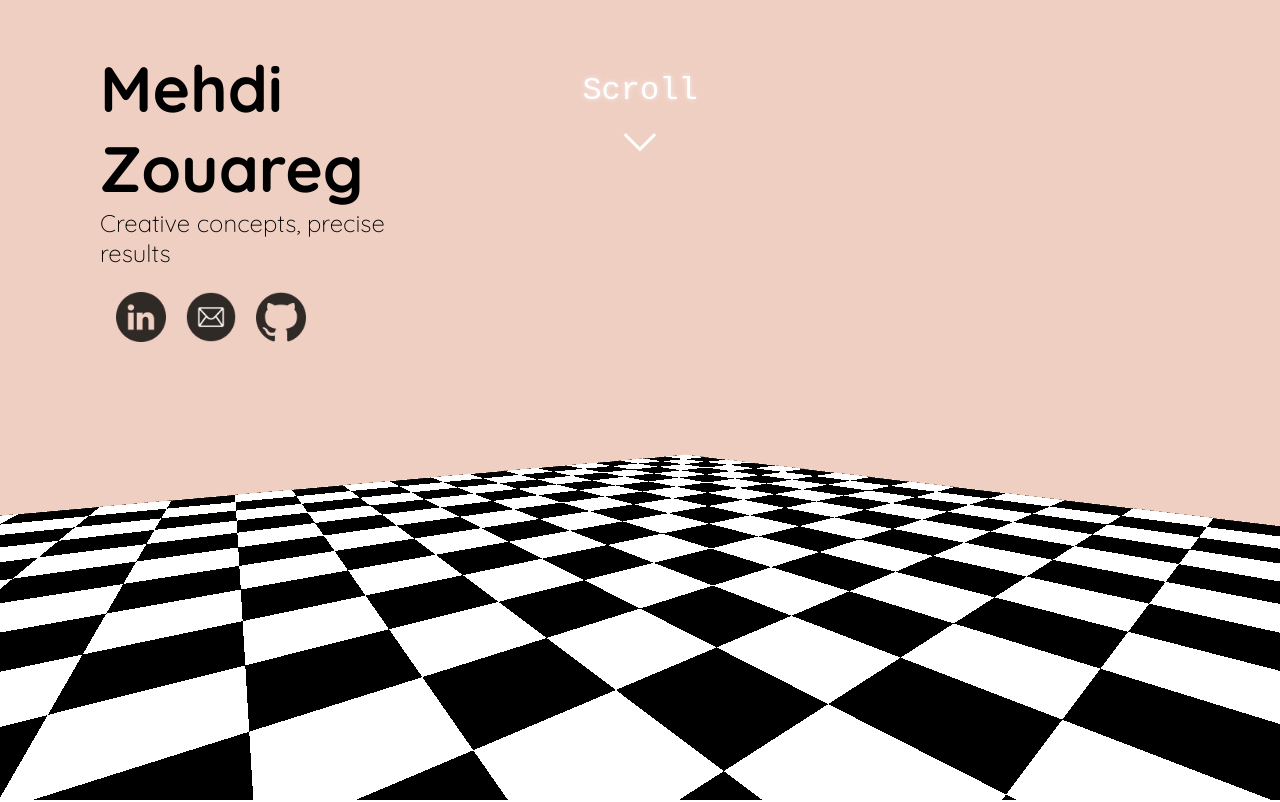
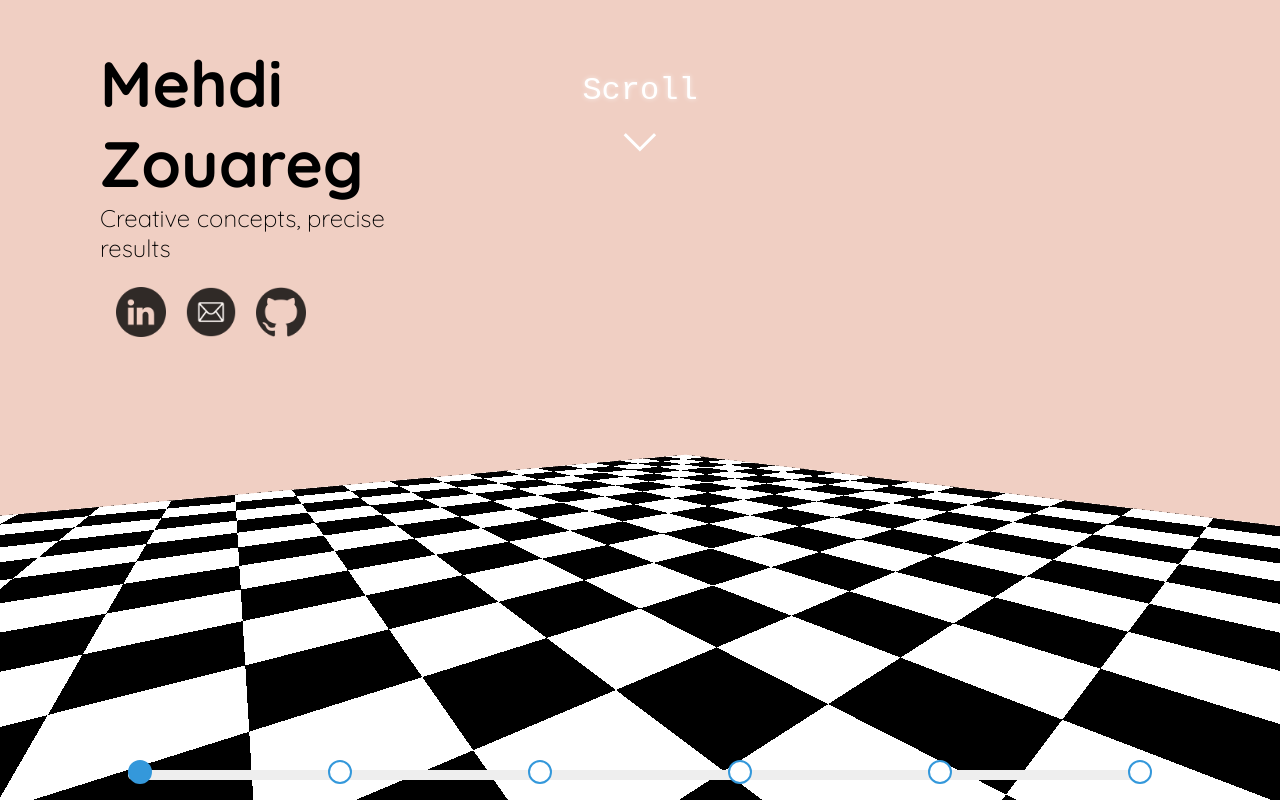
Before and after one commit to MehdiZouareg/medmed.github.io, a plain HTML site: page index.html in a window 1280 px wide. Shown: the top 802 px of the page. Drawn offline with nearby package versions, Linux system fonts and the light colour scheme; no server answers; animation ran at ten frames a second.

Commit message:
Adding progress bar, TODO set last point at 100%

```diff
--- a/index.html
+++ b/index.html
@@ -9,6 +9,9 @@
 </head>
 
 <body>
+
+
+
     <canvas id="canvas3d"></canvas>
 
     <div id="scroll-invite">
@@ -16,23 +19,29 @@
         <div class="arrow"></div>
     </div>
 
+    <div class="scene-container">
 <div id="scene1">
     <h1 class="title">Mehdi Zouareg</h1>
     <p class="subtitle">Creative concepts, precise results</p>
     <div class="link-container">
-            <a href="https://www.linkedin.com/in/mehdi-zouareg-618190130/"><img class="link-logo" src="./logo/linkedin.png"></a>
-            <a href="mailto:mehdi.zouareg@gmail.com""><img class="link-logo" src="./logo/mail.png"></a>
+        <a href="https://www.linkedin.com/in/mehdi-zouareg-618190130/"><img class="link-logo"
+                src="./logo/linkedin.png"></a>
+        <a href="mailto:mehdi.zouareg@gmail.com""><img class=" link-logo" src="./logo/mail.png"></a>
         <a href="https://github.com/MehdiZouareg"><img class="link-logo" src="./logo/github.png"></a>
     </div>
 </div>
 
 <div id="scene2">
     <h1 class="title">Development and Innovation</h1>
-        <p class="subtitle">Welcome to my promotional site. With over 6 years of experience in software development, I have had the opportunity to
-        work on a diverse range of projects. My expertise spans real-time email protection, complex software solutions, and
+    <p class="subtitle">Welcome to my promotional site. With over 6 years of experience in software development, I have
+        had the opportunity to
+        work on a diverse range of projects. My expertise spans real-time email protection, complex software solutions,
+        and
         efficient ticket management.</p>
-        <p class="subtitle">My professional journey led me to work as a fullstack developer with prestigious clients such as Salomon and PicwicToys.
-        My proficiency in Symfony enabled me to design robust solutions tailored to the specific needs of each project.</p>
+    <p class="subtitle">My professional journey led me to work as a fullstack developer with prestigious clients such as
+        Salomon and PicwicToys.
+        My proficiency in Symfony enabled me to design robust solutions tailored to the specific needs of each project.
+    </p>
     <div class="logo-container">
         <img class="logo" src="./logo/salomon.png">
         <img class="logo" src="./logo/relais.png">
@@ -42,8 +51,10 @@
 
 <div id="scene3">
     <h1 class="title">PIM Expertise</h1>
-        <p class="subtitle">As a certified Akeneo PIM expert, I have contributed to the implementation of customized solutions for companies like
-        Essilor and Electro Dépôt. I guided clients in optimizing their product management platforms to meet their complex and
+    <p class="subtitle">As a certified Akeneo PIM expert, I have contributed to the implementation of customized
+        solutions for companies like
+        Essilor and Electro Dépôt. I guided clients in optimizing their product management platforms to meet their
+        complex and
         evolving needs.</p>
     <div class="logo-container">
         <img class="logo" src="./logo/akeneo.png">
@@ -55,12 +66,17 @@
 
 <div id="scene4">
     <h1 class="title">Continuous Improvement</h1>
-        <p class="subtitle">My approach to software development emphasizes continuous improvement and process optimization. I have implemented
-        delivery workflows, enhanced technical support, and integrated new features to ensure the quality and efficiency of the
+    <p class="subtitle">My approach to software development emphasizes continuous improvement and process optimization.
+        I have implemented
+        delivery workflows, enhanced technical support, and integrated new features to ensure the quality and efficiency
+        of the
         solutions I develop.</p>
-        <p class="subtitle">At Vade Secure, I had the opportunity to contribute to the development of cutting-edge email security solutions that
-        safeguard over one billion mailboxes worldwide. Our solutions leverage advanced AI technologies to detect and neutralize
-        threats in real time, ensuring that individuals and businesses remain protected from evolving cyber risks. Being part of
+    <p class="subtitle">At Vade Secure, I had the opportunity to contribute to the development of cutting-edge email
+        security solutions that
+        safeguard over one billion mailboxes worldwide. Our solutions leverage advanced AI technologies to detect and
+        neutralize
+        threats in real time, ensuring that individuals and businesses remain protected from evolving cyber risks. Being
+        part of
         this mission was a fulfilling experience, driving innovation in email protection on a global scale.</p>
     <div class="logo-container">
         <img class="logo" src="./logo/golang.png">
@@ -72,9 +88,11 @@
     <div class="three-column-container">
         <div class="column">
             <h1 class="title">Leadership and Training</h1>
-                <p class="subtitle">In addition to my technical responsibilities, I have mentored interns and written technical
+            <p class="subtitle">In addition to my technical responsibilities, I have mentored interns and written
+                technical
                 specifications for various
-                    projects. My commitment to mentorship and documentation reflects my desire to share knowledge and support the
+                projects. My commitment to mentorship and documentation reflects my desire to share knowledge and
+                support the
                 professional development of others in the software development field.</p>
             <div class="logo-container">
                 <img class="logo" src="./logo/notion.png">
@@ -83,14 +101,16 @@
         </div>
         <div class="column">
             <h1 class="title">A Dynamic Career Rooted in Innovation</h1>
-                <p class="subtitle">Throughout my career, I've honed my skills as a versatile developer and engineer, with experience
+            <p class="subtitle">Throughout my career, I've honed my skills as a versatile developer and engineer, with
+                experience
                 spanning multiple
-                    industries and cutting-edge technologies. From spearheading email security innovations at Vade Secure, protecting
+                industries and cutting-edge technologies. From spearheading email security innovations at Vade Secure,
+                protecting
                 over a
-                    billion mailboxes globally, to developing robust e-commerce platforms and product information systems at Accenture,
+                billion mailboxes globally, to developing robust e-commerce platforms and product information systems at
+                Accenture,
                 my
                 journey has been defined by a commitment to excellence and continuous improvement.</p>
-                </div>
         </div>
     </div>
 
@@ -98,16 +118,34 @@
 
 <div id="scene6">
     <h1 class="title">Thank you for visiting!</h1>
-        <p class="subtitle">I hope this presentation has provided you with a glimpse into my professional journey and skills. If
+    <p class="subtitle">I hope this presentation has provided you with a glimpse into my professional journey and
+        skills. If
         you have any
-            questions, wish to discuss potential collaborations, or simply want to exchange ideas, feel free to reach out.</p>
+        questions, wish to discuss potential collaborations, or simply want to exchange ideas, feel free to reach out.
+    </p>
     <p class="subtitle">I'm currently looking for freelancing jobs or great team adventures !</p>
     <div class="link-container">
-            <a href="https://www.linkedin.com/in/mehdi-zouareg-618190130/"><img class="link-logo" src="./logo/linkedin.png"></a>
-            <a href="mailto:mehdi.zouareg@gmail.com""><img class="link-logo" src="./logo/mail.png"></a>
+        <a href="https://www.linkedin.com/in/mehdi-zouareg-618190130/"><img class="link-logo"
+                src="./logo/linkedin.png"></a>
+        <a href="mailto:mehdi.zouareg@gmail.com""><img class=" link-logo" src="./logo/mail.png"></a>
         <a href="https://github.com/MehdiZouareg"><img class="link-logo" src="./logo/github.png"></a>
     </div>
     <p class="subtitle get-resume">Get my resume <a href="./resume">here</a></p>
+</div>
+    </div>
+
+
+
+    <div class="progress-bar">
+        <div class="progress"></div>
+        <div class="progress-points">
+            <div class="point" data-target="0"></div>
+            <div class="point" data-target="200"></div>
+            <div class="point" data-target="400"></div>
+            <div class="point" data-target="600"></div>
+            <div class="point" data-target="800"></div>
+            <div class="point" data-target="900"></div>
+        </div>
     </div>
 
     <!-- Charger Three.js -->
--- a/main.js
+++ b/main.js
@@ -153,7 +153,7 @@ const animationScripts = [
   },
   {
     start: 80,
-    end: 100,
+    end: 90,
     func: () => {
       angle = lerp(0, 5, scalePercent(20, 40));
       camera.rotation.y = 0;
@@ -170,7 +170,7 @@ const animationScripts = [
     },
   },
   {
-    start: 100,
+    start: 90,
     end: 120,
     func: () => {
       camera.rotation.y = 0;
@@ -231,7 +231,7 @@ function scrollToScene(direction) {
     nextSceneScroll = Math.floor(currentScroll / scrollAmount) * scrollAmount; // Vers la scène précédente
   }
 
-  const scrollDuration = 500; // Durée de l'animation en ms
+  const scrollDuration = 1000; // Durée de l'animation en ms
   const startTime = Date.now();
 
   function scrollStep() {
@@ -270,17 +270,53 @@ window.addEventListener("scroll", () => {
 
   // Lancer l'auto-scroll après une pause du scroll manuel
   autoScrollTimeout = setTimeout(() => {
-    if (isUserScrolling) {
-      isUserScrolling = false;
-      scrollToScene(scrollDirection);
-    }
+    isUserScrolling = false;
+    scrollToScene(scrollDirection);
     // Scroll automatique vers la scène dans la bonne direction
-  }, 500); // Temps d'attente après l'arrêt du scroll manuel
+  }, 1000); // Temps d'attente après l'arrêt du scroll manuel
 });
 
 window.onbeforeunload = function () {
   window.scrollTo(0, 0);
 };
+
+const points = document.querySelectorAll(".point");
+const progress = document.querySelector(".progress");
+const totalSections = points.length;
+const sectionHeight = 100; // Chaque section fait 200vh, on utilise donc 100 pour les pourcentages
+
+// Mettre à jour la barre de progression en fonction du défilement
+window.addEventListener("scroll", () => {
+  const scrollTop = window.scrollY;
+  const maxScroll = document.body.scrollHeight;
+  const scrollPercentage = (scrollTop / maxScroll) * 100;
+
+  progress.style.width = `${scrollPercentage}%`;
+
+  console.log(`${scrollPercentage}%`);
+  console.log("ScrollY " + window.scrollY);
+  console.log("maxScroll " + document.body.scrollHeight);
+
+  // Mettre à jour l'état actif des points de la barre de progression
+  points.forEach((point, index) => {
+    // Ajuster la condition pour correspondre précisément aux sections
+    const sectionScrollPercentage = (index / totalSections) * 100;
+    if (scrollPercentage >= sectionScrollPercentage) {
+      point.classList.add("active");
+    } else {
+      point.classList.remove("active");
+    }
+  });
+});
+// Défilement vers la section correspondante lors du clic sur un point
+points.forEach((point, index) => {
+  point.addEventListener("click", () => {
+    window.scrollTo({
+      top: (index * sectionHeight * window.innerHeight) / 50, // Conversion de pourcentage en pixels
+      behavior: "smooth", // Défilement fluide
+    });
+  });
+});
 
 // Animation pour faire tourner la caméra autour du buste
 
--- a/style.css
+++ b/style.css
@@ -166,7 +166,7 @@ canvas {
 
 #scene1 {
     position: absolute;
-    top: 5px;
+    top: 0;
     width: 33%;
     z-index: 10;
     /* Le texte doit apparaître au-dessus du canvas 3D */
@@ -212,8 +212,48 @@ canvas {
     /* Le texte doit apparaître au-dessus du canvas 3D */
 }
 
+
 .get-resume {
     margin-top: 50px;
+}
+
+.progress-bar {
+    position: fixed;
+    bottom: 20px;
+    left: 50%;
+    transform: translateX(-50%);
+    width: 80%;
+    height: 10px;
+    background-color: #eee;
+    border-radius: 5px;
+}
+
+.progress {
+    height: 100%;
+    background-color: #3498db;
+    width: 0;
+    border-radius: 5px;
+}
+
+.progress-points {
+    display: flex;
+    justify-content: space-between;
+    position: absolute;
+    top: -10px;
+    width: 100%;
+}
+
+.point {
+    width: 20px;
+    height: 20px;
+    background-color: #fff;
+    border: 2px solid #3498db;
+    border-radius: 50%;
+    cursor: pointer;
+}
+
+.point.active {
+    background-color: #3498db;
 }
 
 /* Effets de glow pour donner un côté vaporwave */
```
Lines whose indentation alone changed are shown as unchanged.
